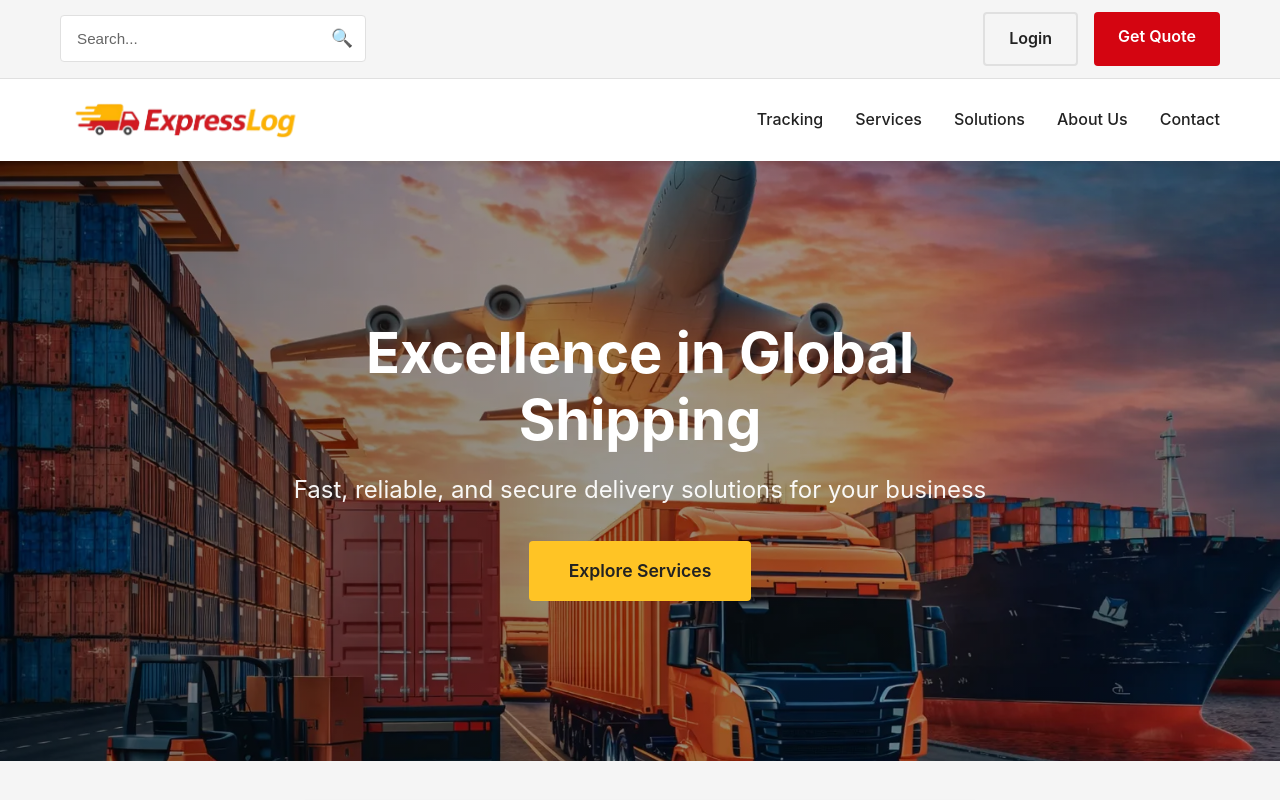
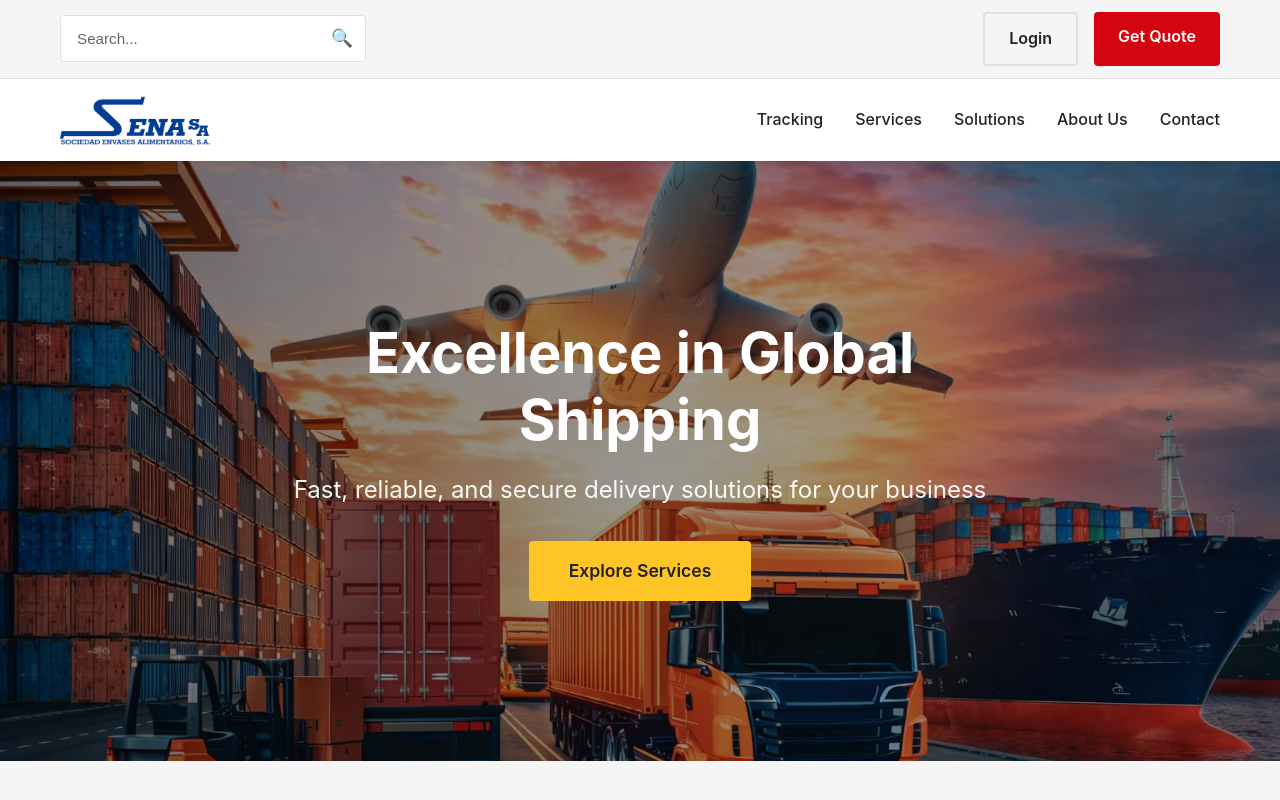
Before and after one commit to jqwerty9602-hash/Website1, a plain HTML site: page index.html in a window 1280 px wide. Shown: the top 800 px of the page. Drawn offline with Linux system fonts and the light colour scheme.

Commit message:
commit change

```diff
--- a/index.html
+++ b/index.html
@@ -28,7 +28,7 @@
             <div class="container">
                 <div class="navbar__bottom-content">
                     <div class="navbar__logo">
-                        <img src="assets/images/expresslog-logo1.png" alt="ExpressLog" class="logo-image">
+                        <img src="assets/images/senashipping-logo.png" alt="ExpressLog" class="logo-image">
                     </div>
                     <ul class="navbar__menu">
                         <li><a href="#tracking">Tracking</a></li>
```
Also changed, not shown: assets/images/expresslog-logo1.png (deleted), assets/images/human-sign-packages.jpg (deleted), assets/images/senashipping-logo.png (added).
